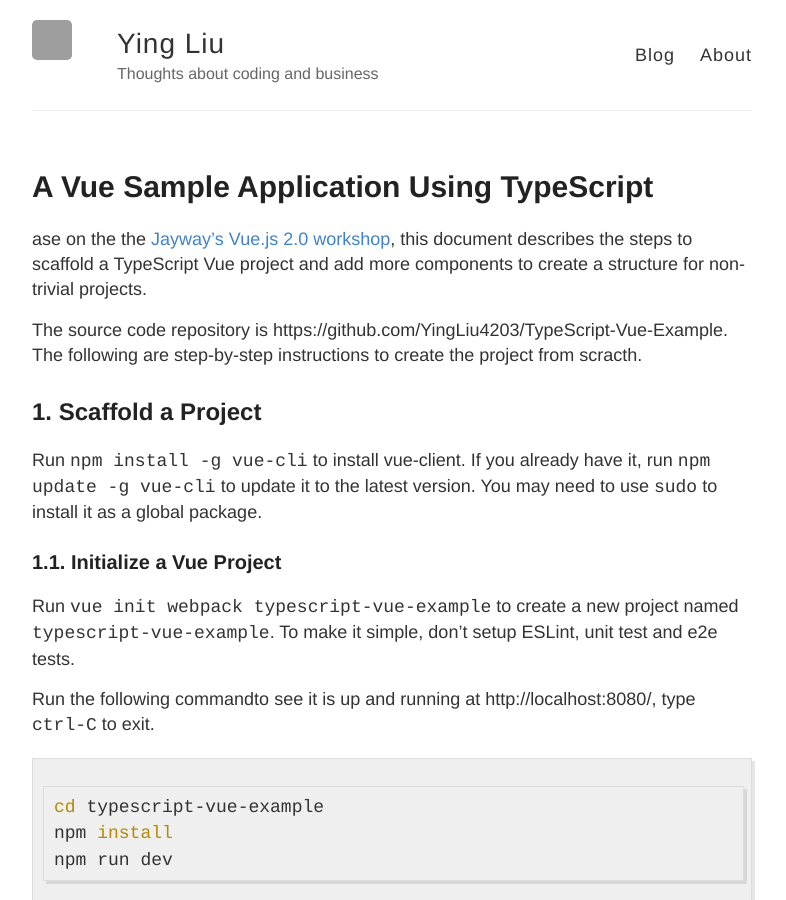
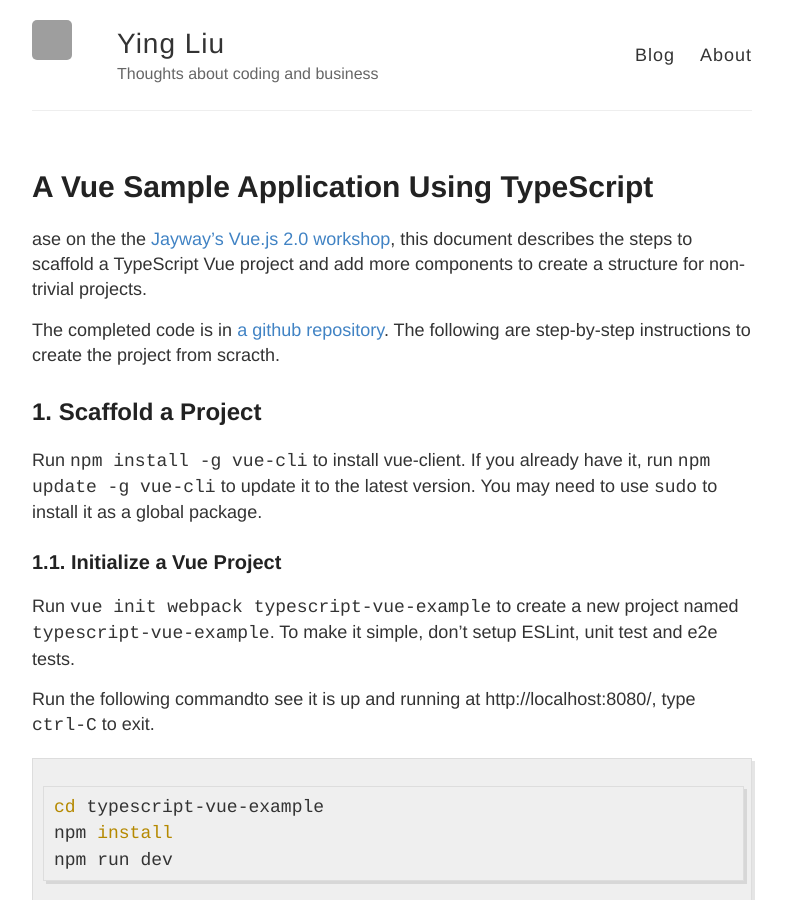
Before and after one commit to YingLiu4203/old-dev-blog, a Jekyll site: the page built from _posts/2016-12-04-Vue-Sample-in-Typescript.md, in a window 1280 px wide and 900 px high. Shown: the whole window, without its empty margins (248-1034 px from the left). Built offline with Jekyll 4.4.1, drawn with Linux system fonts in a browser that asks for light colours; comment, search, counter and statistics services are not loaded; grey boxes are pictures that could not be loaded.

Commit message:
change github code url

```diff
--- a/_posts/2016-12-04-Vue-Sample-in-Typescript.md
+++ b/_posts/2016-12-04-Vue-Sample-in-Typescript.md
@@ -9,7 +9,7 @@ tags:
 
 ase on the the [Jayway's Vue.js 2.0 workshop](https://jayway.github.io/vue-js-workshop/), this document describes the steps to scaffold a TypeScript Vue project and add more components to create a structure for non-trivial projects.
 
-The source code repository is https://github.com/YingLiu4203/TypeScript-Vue-Example. The following are step-by-step instructions to create the project from scracth.
+The completed code is in [a github repository](https://github.com/YingLiu4203/TypeScript-Vue-Example). The following are step-by-step instructions to create the project from scracth.
 
 ## 1. Scaffold a Project
 Run `npm install -g vue-cli` to install vue-client. If you already have it, run `npm update -g vue-cli` to update it to the latest version. You may need to use `sudo` to install it as a global package.
```
